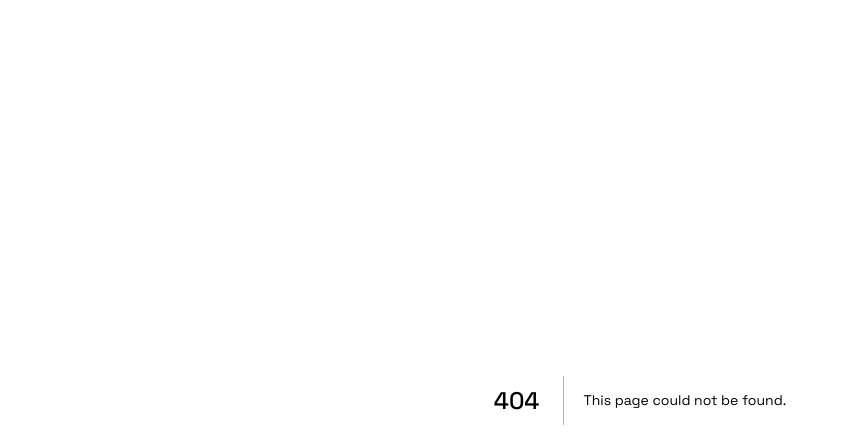
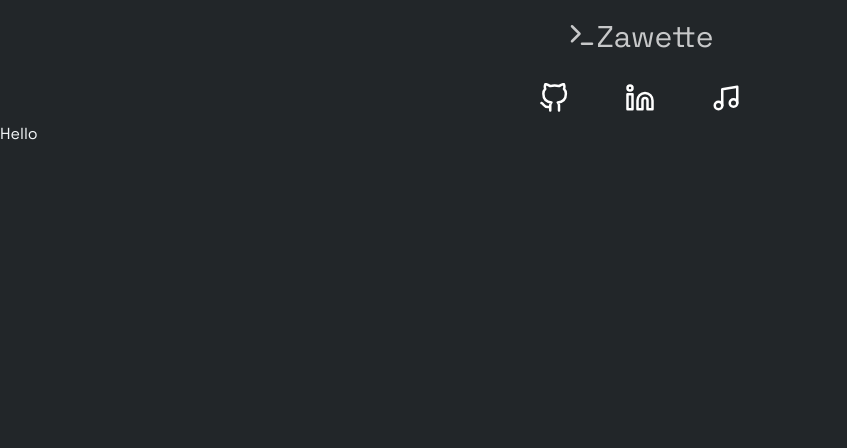
Before and after one commit to zawette/Portfolio, a Next.js app: page /blog in a window 1280 px wide. Before the commit this address had no page. Shown: the top 448 px of the page, without its empty margins (0-847 px from the left). Built offline with nearby package versions, Linux system fonts and the light colour scheme.

Commit message:
blog template init

```diff
--- a/package.json
+++ b/package.json
@@ -8,6 +8,7 @@
     "start": "next start"
   },
   "dependencies": {
+    "gray-matter": "^4.0.3",
     "next": "10.2.3",
     "react": "17.0.2",
     "react-dom": "17.0.2",
--- /dev/null
+++ b/src/components/Blog/Header/Header.js
@@ -0,0 +1,29 @@
+import Link from "next/link";
+import React from "react";
+import { FiTerminal, FiGithub, FiLinkedin, FiMusic } from "react-icons/fi";
+import { NavLink,SocialIcons, SocialIconsContainer } from "./HeaderStyles";
+
+function Header() {
+  return (
+    <>
+      <Link passHref href="/">
+        <NavLink>
+          <FiTerminal size="3rem" /> <span>Zawette</span>{" "}
+        </NavLink>
+      </Link>
+      <SocialIconsContainer>
+        <SocialIcons href="https://github.com/zawette">
+          <FiGithub size="3rem" />
+        </SocialIcons>
+        <SocialIcons href="https://www.linkedin.com/in/zouhair-mestour/">
+          <FiLinkedin size="3rem" />
+        </SocialIcons>
+        <SocialIcons href="https://soundcloud.com/zawette">
+          <FiMusic size="3rem" />
+        </SocialIcons>
+      </SocialIconsContainer>
+    </>
+  );
+}
+
+export default Header;
--- /dev/null
+++ b/src/components/Blog/Header/HeaderStyles.js
@@ -0,0 +1,34 @@
+import styled from "styled-components";
+
+export const NavLink = styled.a`
+  display: flex;
+  justify-content: center;
+  margin-top: 2rem;
+  font-size: 3rem;
+  color: rgba(255, 255, 255, 0.75);
+  transition: 0.4s ease;
+  &:hover {
+    color: #fff;
+    opacity: 1;
+    cursor: pointer;
+  }
+`;
+
+export const SocialIconsContainer = styled.div`
+  display: flex;
+  justify-content: center;
+  column-gap:4rem;
+  margin-top: 2rem;
+`
+
+export const SocialIcons = styled.a`
+  transition: 0.3s ease;
+  color: white;
+  border-radius: 50px;
+  padding: 8px;
+  &:hover {
+    background-color: #212d45;
+    transform: scale(1.2);
+    cursor: pointer;
+  }
+`;
--- /dev/null
+++ b/src/components/Blog/Post/Post.js
@@ -0,0 +1,9 @@
+import React from 'react'
+
+function Post() {
+    return (
+       <div>Hello</div>
+    )
+}
+
+export default Post
--- a/src/components/Header/Header.js
+++ b/src/components/Header/Header.js
@@ -1,7 +1,6 @@
 import Link from "next/link";
 import React from "react";
-import { FiGithub, FiLinkedin, FiMusic } from "react-icons/fi";
-import { FiTerminal } from "react-icons/fi";
+import { FiTerminal, FiGithub, FiLinkedin, FiMusic } from "react-icons/fi";
 
 import {
   Container,
@@ -24,7 +23,7 @@
     </Div1>
     <Div2>
       <li>
-        <Link passHref href="/Blog">
+        <Link passHref href="/blog">
           <NavLink>Blog</NavLink>
         </Link>
       </li>
--- /dev/null
+++ b/src/layout/Blog/Layout.js
@@ -0,0 +1,12 @@
+import React from 'react'
+
+import Header from '../../components/Blog/Header/Header'
+
+export const Layout = ({children}) => {
+  return (
+    <div>
+     <Header/>
+     <main>{children}</main>
+    </div>
+  )
+}
--- /dev/null
+++ b/src/pages/blog.js
@@ -0,0 +1,53 @@
+import React from "react";
+import fs from "fs";
+import Head from 'next/head'
+import path from "path";
+import matter from "gray-matter";
+import Post from "../components/Blog/Post/post";
+import { Layout } from "../layout/Blog/Layout";
+
+function Blog(props) {
+   return (<>
+      <Head>
+        <title>FullStack WebDev - Software Enginneer</title>
+      </Head>
+      <Layout>
+       <Post></Post>
+      </Layout>
+    </>)
+}
+
+export async function getStaticProps() {
+  const blogPostsPath = ["public", "blogPosts"];
+  // Get files from the posts dir
+  const files = fs.readdirSync(path.join(...blogPostsPath));
+
+  // Get slug and frontmatter from posts
+  const posts = files.map((filename) => {
+    // Create slug
+    const slug = filename.replace(".md", "");
+
+    // Get frontmatter
+    const markdownWithMeta = fs.readFileSync(
+      path.join(...blogPostsPath, filename),
+      "utf-8"
+    );
+
+    const { data: frontmatter } = matter(markdownWithMeta);
+
+    return {
+      slug,
+      frontmatter,
+    };
+  });
+
+  return {
+    props: {
+      posts: posts.sort(
+        (a, b) => new Date(b.frontmatter.date) - new Date(a.frontmatter.date)
+      ),
+    },
+  };
+}
+
+export default Blog;
```
Also changed, not shown: public/blogPosts/helloWorld.md (added, +21 -0 lines), 1 other file (tests, documents, lock files or other folders).
